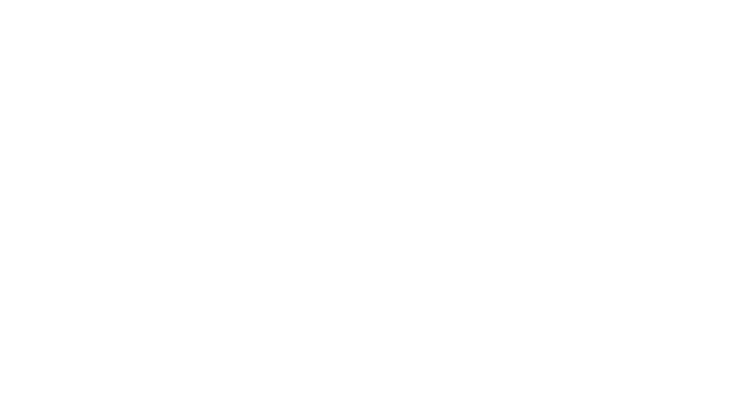
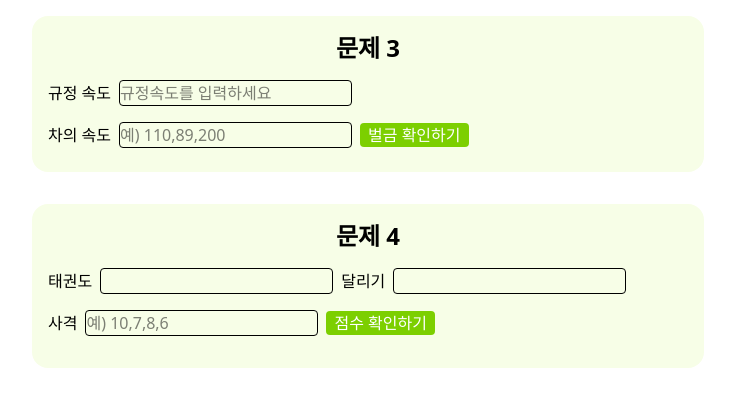
Before and after one commit to dajung-y/2025-goorm-frontend, a React (Vite) app in the folder cospro/: page /cospro5 in a window 1280 px wide. Before the commit this address had no page. Shown: the top 406 px of the page, without its empty margins (272-1007 px from the left). Built offline with nearby package versions, Linux system fonts and the light colour scheme.

Commit message:
5차 2문제 풀이

```diff
--- a/cospro/package.json
+++ b/cospro/package.json
@@ -13,6 +13,7 @@
     "@tailwindcss/vite": "^4.1.11",
     "react": "^19.1.0",
     "react-dom": "^19.1.0",
+    "react-hook-form": "^7.60.0",
     "react-router-dom": "^7.6.3",
     "tailwindcss": "^4.1.11",
     "vite": "^6.3.5"
--- a/cospro/src/App.jsx
+++ b/cospro/src/App.jsx
@@ -3,6 +3,7 @@
 import MainPage from './pages/MainPage'
 import CosPro3Page from './pages/CosPro3Page'
 import CosPro4Page from './pages/CosPro4Page'
+import CosPro5Page from './pages/CosPro5Page'
 
 export default function App() {
   return (
@@ -10,6 +11,7 @@
       <Route path='/' element={<MainPage />} />
       <Route path='/cospro3' element={<CosPro3Page />} />
       <Route path='/cospro4' element={<CosPro4Page />} />
+      <Route path='/cospro5' element={<CosPro5Page />} />
     </Routes>
   )
 }
--- /dev/null
+++ b/cospro/src/cospro5/Cospro5Test3.jsx
@@ -0,0 +1,68 @@
+import React, { useState } from 'react'
+
+export default function Cospro5Test3() {
+  const [speed, setSpeed] = useState('');
+  const [cars, setCars] = useState('');
+  const [fine, setFine] = useState(null);
+
+  const handleGetCars = () => {
+    const carArr = cars.split(',')
+                       .map((car) => Number(car.trim()));
+    const limit = Number(speed);
+    console.log(carArr);
+    const less = 0.1;
+    const normal = 0.2;
+    const many = 0.3;
+
+    const lessFine = 3;
+    const normalFine = 5;
+    const manyFine = 7;
+
+    const result = carArr.map((carSpeed) => {
+      let count = 0;
+      const over = carSpeed - limit;
+      if(over>= limit*less && over< limit*normal){
+        count += lessFine;
+      } else if(over>= limit*normal && over<limit*many){
+        count += normalFine;
+      } else if (over>= limit*many){
+        count += manyFine;
+      }
+      return count;
+    })
+    console.log(result);
+    const total = result.reduce((acc, curr) => acc+=curr,0);
+    setFine(total);
+
+  }
+  return (
+    <section className='m-4 p-4 w-2xl bg-lime-50 rounded-2xl'>
+      <h1 className='text-2xl font-bold text-center'>문제 3</h1>
+      <div className='mt-4'>
+        <label>규정 속도</label>
+        <input type='number'
+               value={speed}
+               onChange={e => setSpeed(e.target.value)}
+               placeholder='규정속도를 입력하세요'
+               className='ml-2 border rounded' />
+      </div>
+      <div className='mt-4'>
+        <label>차의 속도</label>
+          <input type='text'
+                value={cars}
+                onChange={e => setCars(e.target.value)}
+                placeholder='예) 110,89,200'
+                className='ml-2 border rounded' />
+            <button onClick={handleGetCars}
+                    className='ml-2 px-2 bg-lime-500 text-white rounded cursor-pointer'>
+              벌금 확인하기
+            </button>
+      </div>
+      <div className='mt-2'>
+        {fine !==null && (
+          <p>총 벌금은 <b>{fine}</b>만원 입니다</p>
+        )}
+      </div>
+    </section>
+  )
+}
--- /dev/null
+++ b/cospro/src/cospro5/Cospro5Test4.jsx
@@ -0,0 +1,85 @@
+import React, { useState } from 'react'
+
+export default function Cospro5Test4() {
+  const [teakwondo, setTeakwondo] = useState('');
+  const [runnig, setRunnig] = useState('');
+  const [shooting,setShooting] = useState('');
+  const [totalScore, setTotalScore] = useState(null);
+
+  const handleGetScores = () => {
+    setTeakwondo(Number(teakwondo));
+    setRunnig(Number(runnig));
+    const shootArr = shooting.split(',')
+                             .map((shoot) => Number(shoot.trim()));
+    const teakwondoStandard = 25;
+    const teakwondoScore = 8;
+    const runningStandard = 60;
+    const runningScrore = 5;
+    const maxScore = 250;
+    const extraScore = 100;
+    let count = 0;
+
+    // 태권도 계산
+    if(teakwondo>=teakwondoStandard){
+      count += maxScore;
+    } else {
+      count += teakwondo* teakwondoScore;
+    }
+    console.log('태권도',count);
+    // 달리기 계산
+    if(runnig===runningStandard){
+      count +=maxScore;
+    } else if(runnig >runningStandard){
+      count += maxScore - (runnig-runningStandard)* runningScrore;
+    } else {
+      count += maxScore + (runningStandard-runnig)* runningScrore;
+    }
+    console.log('태권도+달리기', count);
+    // 사격 계산
+    const shootingScores = shootArr.reduce((acc,curr) => acc+curr,0);
+    count +=shootingScores;
+    console.log('태권도+달리기+사격',count);
+    // 추가점수 계산
+    const count10 = shootArr.filter((shoot) => shoot>=10).length;
+    console.log('사격 10점 count',count10);
+    if(count10>=7){
+      count +=extraScore;
+    }
+    console.log('태권도+달리기+사격+추가점수', count);
+    setTotalScore(count);
+  }
+  return (
+    <section className='m-4 p-4 w-2xl bg-lime-50 rounded-2xl'>
+      <h1 className='text-2xl font-bold text-center'>문제 4</h1>
+      <div className='mt-4'>
+        <label>태권도</label>
+        <input type='number'
+               value={teakwondo}
+               onChange={e=>setTeakwondo(e.target.value)}
+               className='ml-2 mr-2 border rounded' />
+        <label>달리기</label>
+        <input type='number'
+               value={runnig}
+               onChange={e=>setRunnig(e.target.value)}
+               className='ml-2 border rounded' />
+      </div>
+      <div className='mt-4'>
+      <label>사격</label>
+        <input type='text'
+               value={shooting}
+               onChange={e=>setShooting(e.target.value)}
+               placeholder='예) 10,7,8,6'
+               className='ml-2 border rounded' />
+        <button onClick={handleGetScores}
+                className='ml-2 px-2 bg-lime-500 text-white rounded cursor-pointer'>
+          점수 확인하기
+        </button>
+      </div>
+      <div className='mt-4'>
+        { totalScore!==null && (
+          <p>총 점수는 <b>{totalScore}</b>점 입니다</p>
+        )}
+      </div>
+    </section>
+  )
+}
--- /dev/null
+++ b/cospro/src/pages/CosPro5Page.jsx
@@ -0,0 +1,13 @@
+import React from 'react'
+import Cospro5Test3 from '../cospro5/Cospro5Test3'
+import Cospro5Test4 from '../cospro5/Cospro5Test4'
+
+export default function CosPro5Page() {
+  return (
+    <div className='flex flex-col items-center'>
+      <Cospro5Test3 />
+      <Cospro5Test4 />
+
+    </div>
+  )
+}
--- a/cospro/src/pages/MainPage.jsx
+++ b/cospro/src/pages/MainPage.jsx
@@ -11,6 +11,9 @@
         <Link to='/cospro4'>
           <span className='text-3xl font-semibold underline'>COSPRO 4차 문제</span>
         </Link>
+        <Link to='/cospro5'>
+          <span className='text-3xl font-semibold underline'>COSPRO 5차 문제</span>
+        </Link>
       </div>
 
     </main>
```
Also changed, not shown: 1 other file (tests, documents, lock files or other folders).
